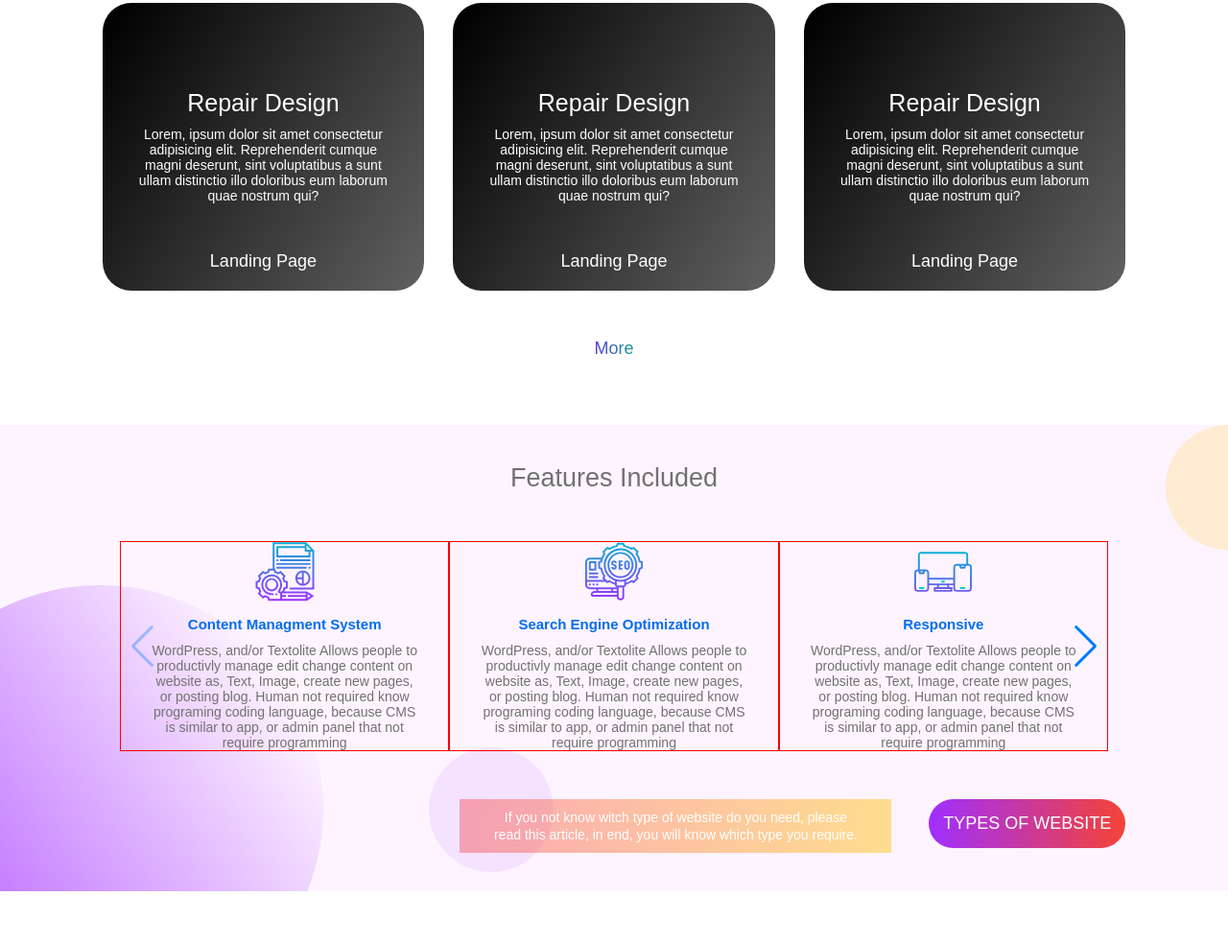
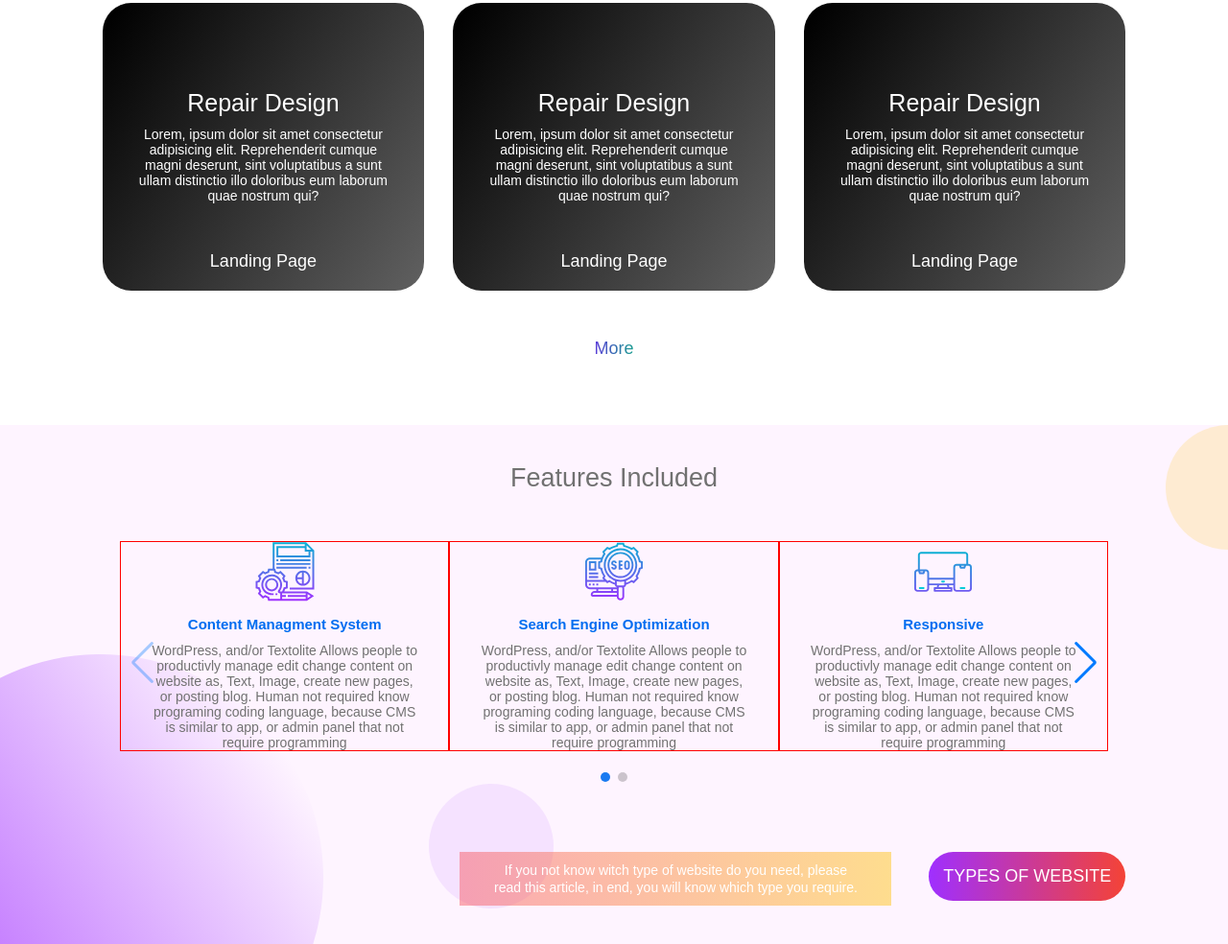
Before and after one commit to serhii-edit/2-portfolio, a website: page src/index.html in a window 1280 px wide. Shown: the part 2548-3532 px from the top of the page at 96% size. Before the commit the page ends 3477 px from the top, so only its background shows below. Drawn offline with nearby package versions, Linux system fonts and the light colour scheme.

Commit message:
Process: s-feature, add, configure swiper

```diff
--- a/src/index.html
+++ b/src/index.html
@@ -1855,8 +1855,10 @@
         </div>
 
         <!-- If we need navigation buttons -->
-        <div class="swiper-button-prev"></div>
-        <div class="swiper-button-next"></div>
+        <div class="swiper-button-prev feature__button-prev"></div>
+        <div class="swiper-button-next feature__button-next"></div>
+        <div class="feature__pagination"></div>
+        <!-- /.swiper-pagination feature__pagination -->
       </div>
       <!-- /.swiper -->
 
--- a/src/js/main.js
+++ b/src/js/main.js
@@ -165,8 +165,15 @@ function closeModalPort() {
 
     // Navigation arrows
     navigation: {
-      nextEl: '.swiper-button-next',
-      prevEl: '.swiper-button-prev',
+      nextEl: '.feature__button-next',
+      prevEl: '.feature__button-prev',
+    },
+
+    pagination: {
+      el: '.feature__pagination',
+      type: 'bullets',
+      bulletClass: "feature__pagination-bullet",
+      bulletActiveClass: "feature__pagination-bullet-active",
     },
 
   });
--- a/src/scss/tamplate/_feature.scss
+++ b/src/scss/tamplate/_feature.scss
@@ -21,7 +21,8 @@
   &__swiper {
     overflow: hidden;
     max-width: 1030px;
-    margin-bottom: 50px;
+    margin-bottom: 70px;
+    padding-bottom: 35px !important;
   }
   &__wrapper {
     width: 100%;
@@ -164,5 +165,31 @@
         transform: scale(0.80);
       }
     }
+  } // type
+
+  &__pagination {
+    position: absolute !important;
+    bottom: 0 !important;
+    left: 50% !important;
+    width: auto !important;
+    transform: translateX(-50%);
+    &-bullet {
+      display: inline-block;
+      width: 10px;
+      height: 10px;
+      background-color: rgba($black, 0.2);
+      border-radius: 100%;
+      margin-left: 4px;
+      margin-right: 4px;
+
+      cursor: pointer;
+      transition: 350ms;
+      &:hover {
+        transform: scale(1.1);
+      }
+      &-active {
+        background-color: rgba($blueFeature, 0.9);
+      }
+    }
   }
 }
```
Also changed, not shown: src/css/style.css.
